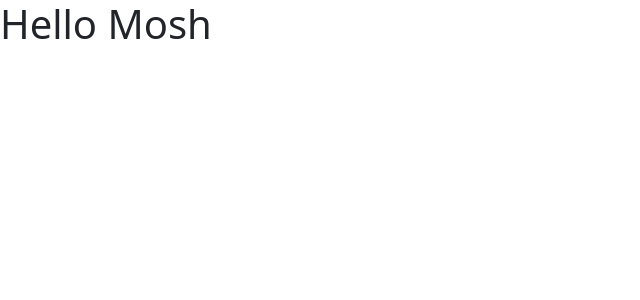
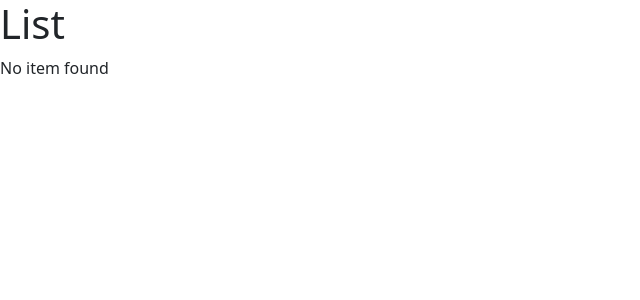
Before and after one commit to sebiprograms/showcase-react, a React (Vite) app: page / in a window 1280 px wide. Shown: the top 300 px of the page, without its empty margins (0-640 px from the left). Built offline with nearby package versions, Linux system fonts and the light colour scheme.

Commit message:
ListGroup component edit
With listgroup I'm learning how to add dynamic
code to my webpage. The goal is to create a
interactive list.

```diff
--- a/src/App.tsx
+++ b/src/App.tsx
@@ -1,7 +1,7 @@
-import Message from './Message';
+import ListGroup from "./components/ListGroup";
 
 function App() {
-  return <div><Message/></div>;
+  return <div><ListGroup/></div>;
 }
 
 export default App;
--- a/src/components/ListGroup.tsx
+++ b/src/components/ListGroup.tsx
@@ -1,5 +1,20 @@
 function ListGroup() {
-  return <h1>List Group</h1>
+  let items = ["New York", "San Francisco", "Tokyo", "London", "Paris"];
+  items = [];
+
+  return (
+    <>
+      <h1>List</h1>
+      {items.length === 0 && <p>No item found</p>}
+      <ul className="list-group">
+        {items.map((item) => (
+          <li className="list-group-item" key={item}>
+            {item}
+          </li>
+        ))}
+      </ul>
+    </>
+  );
 }
 
 export default ListGroup;
```
